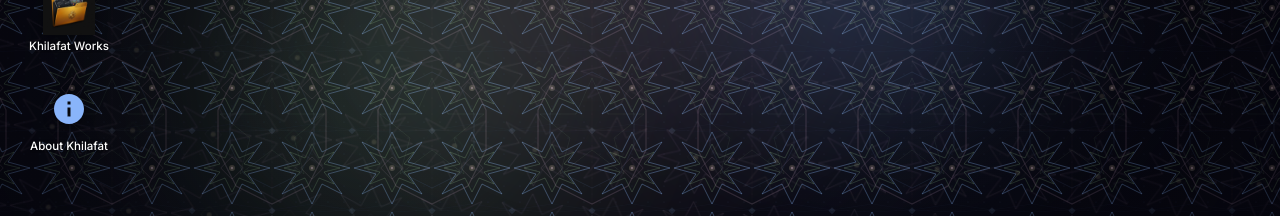
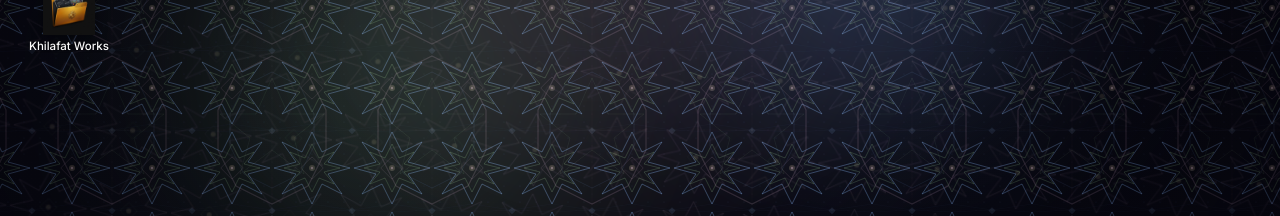
Before and after one commit to SalarMohammadUzair/khilafatdesktop, a React (Create React App) app: page / in a window 1280 px wide. Shown: the part 350-566 px from the top of the page. Built offline with nearby package versions, Linux system fonts and the light colour scheme; the HTML template or start-up script is replaced by a standard one.

Commit message:
removed a redundant button

```diff
--- a/src/components/desktop/Desktop.jsx
+++ b/src/components/desktop/Desktop.jsx
@@ -3,7 +3,6 @@ import DesktopIcon from './DesktopIcon';
 import Taskbar from './Taskbar';
 import AjrakBackground from './AjrakBackground';
 import { MEMBERS, KHILAFAT_WORKS } from '../../data/projects';
-import { MdInfo } from 'react-icons/md';
 import './desktop.css';
 
 // Folder images
@@ -43,12 +42,6 @@ function Desktop({ openWindows = [], activeWinId, onOpenApp, onFocus }) {
       ),
       action: () => onOpenApp?.('file-explorer', { initialPath: `/${KHILAFAT_WORKS.name}` }),
     },
-    {
-      id: 'about',
-      label: 'About Khilafat',
-      icon: <MdInfo size={36} color="#89b4fa" />,
-      action: () => {},
-    },
   ];
 
   return (
```
